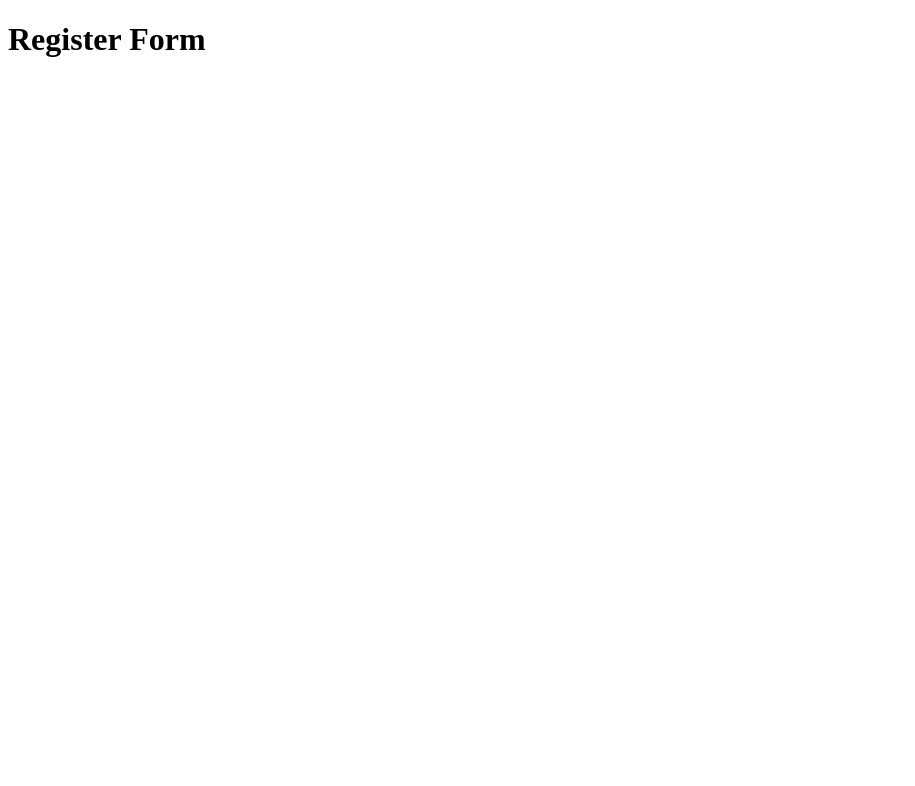
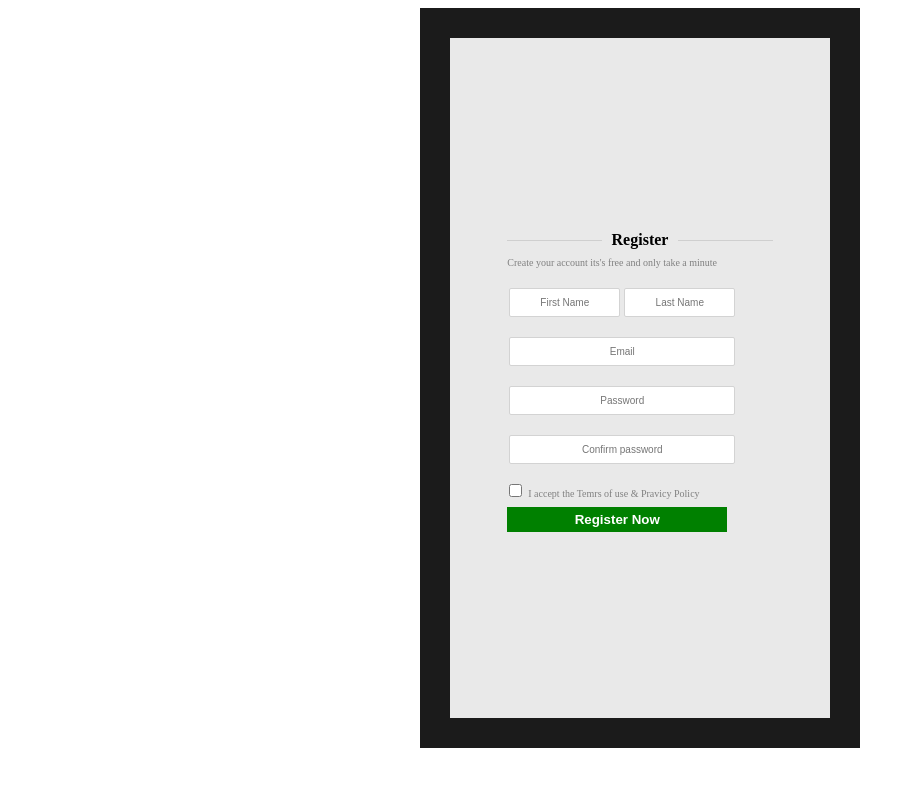
Before and after one commit to ishimwezachee/HTML-CSS-simple-projects, a plain HTML site: page RegisterForm/register.html in a window 1280 px wide. Shown: the whole page, without its empty margins (0-915 px from the left). Drawn offline with Linux system fonts and the light colour scheme.

Commit message:
add registration form

```diff
--- a/RegisterForm/register.css
+++ b/RegisterForm/register.css
@@ -0,0 +1,71 @@
+/*
+to center a content
+    display: block;
+	margin: auto;
+	width: 30%; => it should have a specified
+
+*/
+
+.container{
+    background-color: rgb(27, 27, 27);
+    padding: 30px;
+    width: 30%;
+    display: block;
+	margin: auto;
+	width: 30%;
+
+}
+.sub-container{
+    background-color: rgb(233, 233, 233);
+    display: flex;
+    height: 85vh;
+}
+.sub-sub-container{
+    display: block;
+	margin: auto;
+	width: 70%;
+}
+
+.names{
+    display: flex;
+}
+
+input{
+    margin: 10px 2px;
+    border:1px solid lightgray;
+    font-size: 10px;
+}
+.names #name{
+    width: 105px;
+}
+#email,#password,#confirm,#name {
+    width: 220px;
+    height: 25px;
+    text-align: center;
+    border-radius: 2px;
+}
+p#head {
+    text-align: center;
+    line-height: 0;
+    border-bottom: 1px solid rgb(207, 207, 207);
+ }
+
+ p#head span {
+     background:rgb(233, 233, 233);
+     padding:0 10px;
+     font-weight: bold;
+ }
+
+ label, #text{
+    font-size: 10px;
+    color: grey;
+ }
+
+ button{
+     background-color: green;
+     border:1px solid green;
+     font-weight: bold;;
+     color: white;
+     width:220px;
+     padding: 4px;
+ }
--- a/RegisterForm/register.html
+++ b/RegisterForm/register.html
@@ -4,9 +4,46 @@
     <meta charset="UTF-8">
     <meta http-equiv="X-UA-Compatible" content="IE=edge">
     <meta name="viewport" content="width=device-width, initial-scale=1.0">
+    <link rel="stylesheet" href="./register.css">
     <title>Register Form</title>
 </head>
 <body>
-    <h1>Register Form</h1>
+    <div class="container">
+        <div class="sub-container">
+            <div class="sub-sub-container">
+        <div class="signupHeader">
+            <p id="head"><span>Register</span></p>
+            <p id="text">Create your account its's free and only take a minute</p>
+        </div>
+        <div class="inputs">
+            <div class="names">
+                <input type="text" placeholder="First Name" id="name">
+                <input type="text" placeholder="Last Name" id="name">
+            </div>
+          <div>
+            <div class="email">
+                <input type="email" placeholder="Email" id="email">
+            </div>
+            <div class="password">
+                <input type="password" placeholder="Password" id="password">
+            </div>
+            <div class="confirm">
+                <input type="password" id="confirm" placeholder="Confirm password">
+            </div>
+          </div>
+            <div class="terms">
+                <input type="checkbox"  id="checkbox">
+                <label for="checkbox"> I accept the Temrs of use & Pravicy Policy</label>
+                <div>
+                    <button>Register Now</button>
+                </div>
+            </div>
+        </div>
+
+    </div>
+
+
+    </div>
+    </div>
 </body>
 </html>
```
